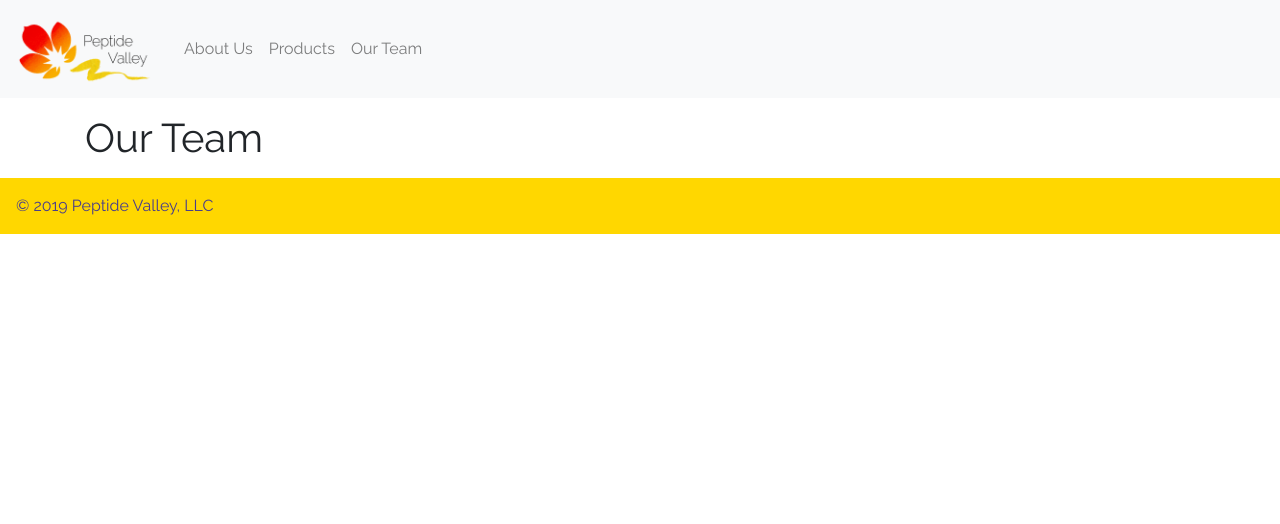
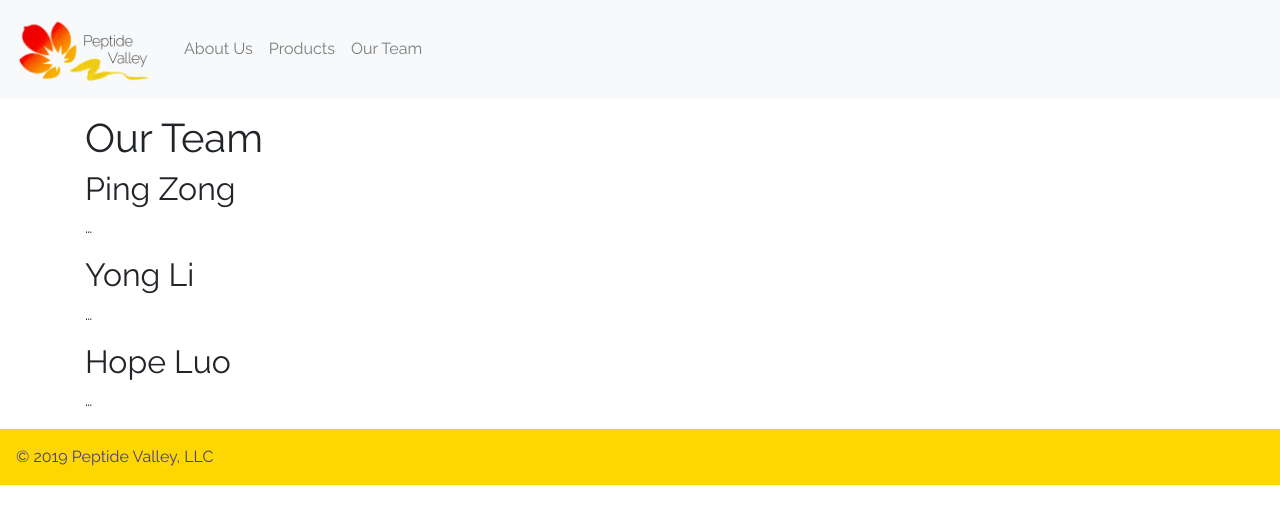
Before and after one commit to peptide-valley/peptide-valley.github.io, a Jekyll site: the page built from team/index.md, in a window 1280 px wide. Shown: the top 524 px of the page. Built offline with Jekyll 4.4.1, drawn with Linux system fonts in a browser that asks for light colours.

Commit message:
Update index.md

```diff
--- a/team/index.md
+++ b/team/index.md
@@ -3,3 +3,12 @@ layout: default
 title: Our Team
 ---
 # Our Team
+
+## Ping Zong
+...
+
+## Yong Li
+...
+
+## Hope Luo
+...
```
